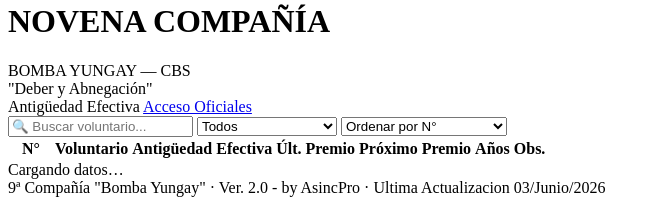
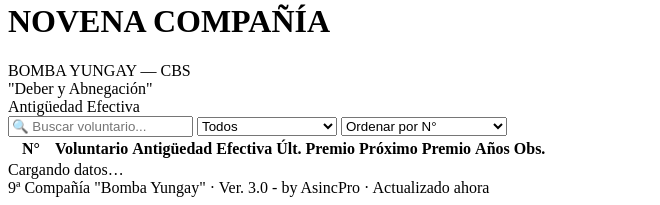
Before and after one commit to waldoramos2023-ui/premios-9cia, a website with bundled scripts: page index.html in a window 1280 px wide. Shown: the part 614-819 px from the top of the page, without its empty margins (0-660 px from the left). Built offline with nearby package versions, Linux system fonts and the light colour scheme; a script that the page names is missing.

Commit message:
Pie de página v3.0 y quitar enlace 'Acceso Oficiales' de la vista pública
- Footer: 'Ver. 3.0 - by AsincPro · Actualizado ahora' en index y admin
- index.html: eliminar el enlace público a admin (acceso será por separado)

Co-Authored-By: Claude Opus 4.8 <noreply@anthropic.com>

```diff
--- a/index.html
+++ b/index.html
@@ -17,7 +17,6 @@
     </div>
     <div class="header-right">
       Antigüedad Efectiva
-      <a class="nav-link" href="./admin.html">Acceso Oficiales</a>
     </div>
   </div>
 </div>
@@ -56,7 +55,7 @@
   </div>
   <div id="status" class="loading">Cargando datos…</div>
 </div>
-<div class="footer">9ª Compañía "Bomba Yungay" · Ver. 2.0 - by AsincPro · Ultima Actualizacion 03/Junio/2026</div>
+<div class="footer">9ª Compañía "Bomba Yungay" · Ver. 3.0 - by AsincPro · Actualizado ahora</div>
 <script type="module" src="./js/app.js"></script>
 </body>
 </html>
```
Also changed, not shown: admin.html (+1 -1 lines).
